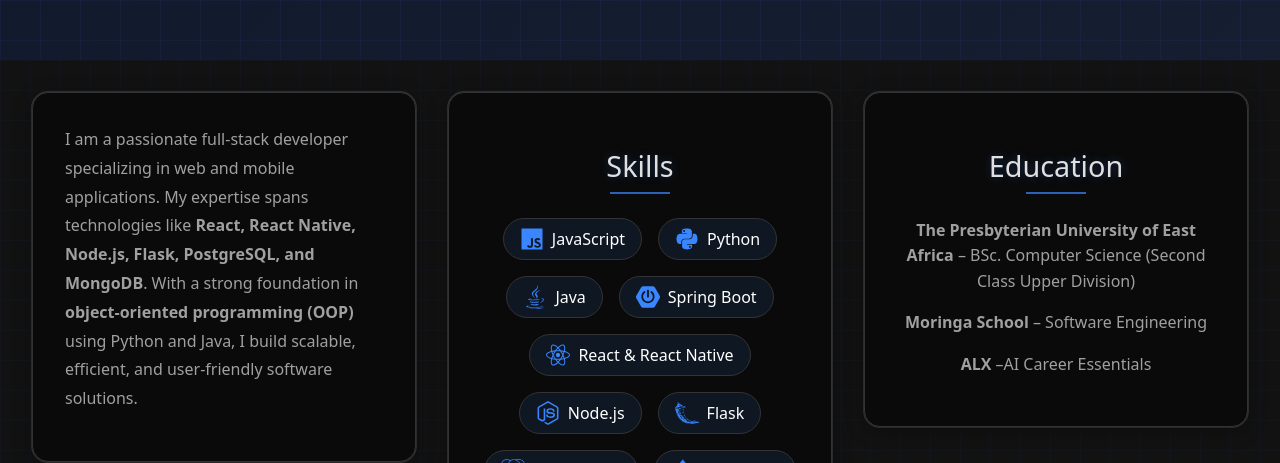
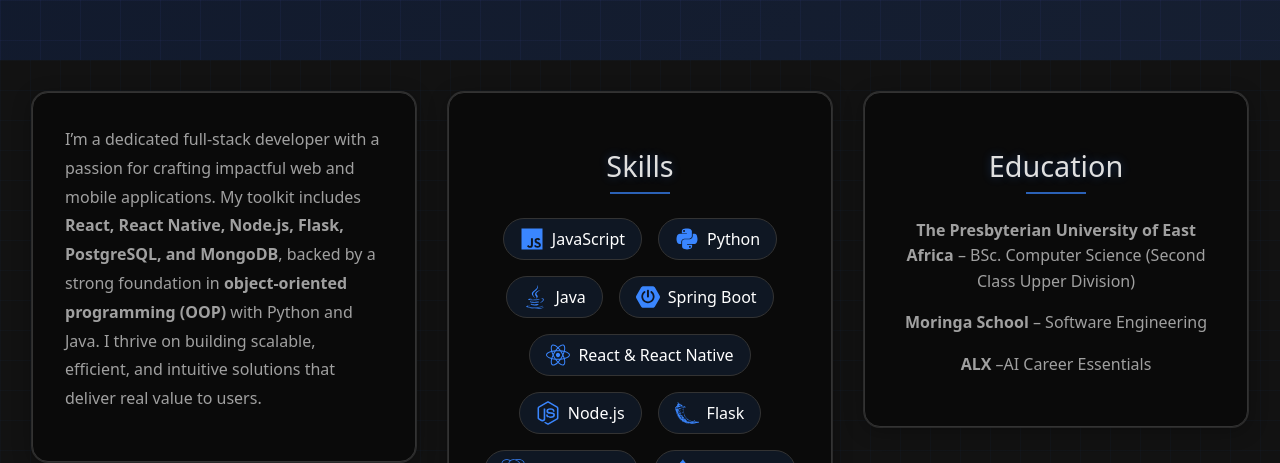
Before and after one commit to isMbumbu/drews_portfolio, a React (Vite) app: page / in a window 1280 px wide. Shown: the part 920-1383 px from the top of the page. Built offline with nearby package versions, Linux system fonts and the light colour scheme.

Commit message:
Update skills

```diff
--- a/src/pages/About.jsx
+++ b/src/pages/About.jsx
@@ -17,11 +17,12 @@
       <div className="about-container">
         <div className="about-content">
           <p>
-            I am a passionate full-stack developer specializing in web and mobile applications.
-            My expertise spans technologies like <strong>React, React Native, Node.js, Flask, PostgreSQL, and MongoDB</strong>.
-            With a strong foundation in <strong>object-oriented programming (OOP)</strong> using Python and Java,
-            I build scalable, efficient, and user-friendly software solutions.
+            I’m a dedicated full-stack developer with a passion for crafting impactful web and mobile applications.
+            My toolkit includes <strong>React, React Native, Node.js, Flask, PostgreSQL, and MongoDB</strong>,
+            backed by a strong foundation in <strong>object-oriented programming (OOP)</strong> with Python and Java.
+            I thrive on building scalable, efficient, and intuitive solutions that deliver real value to users.
           </p>
+
         </div>
 
         <div className="about-skills">
```
